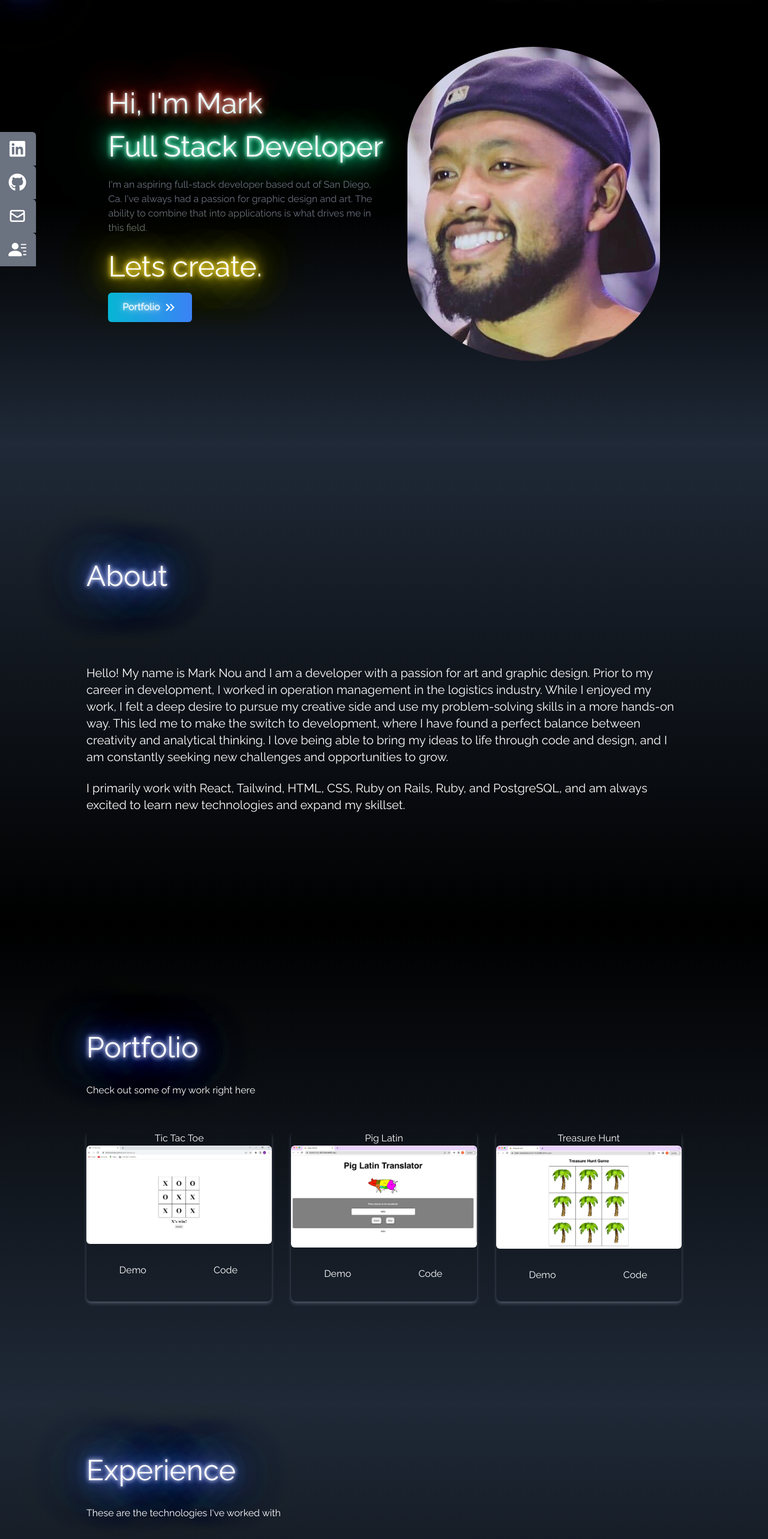
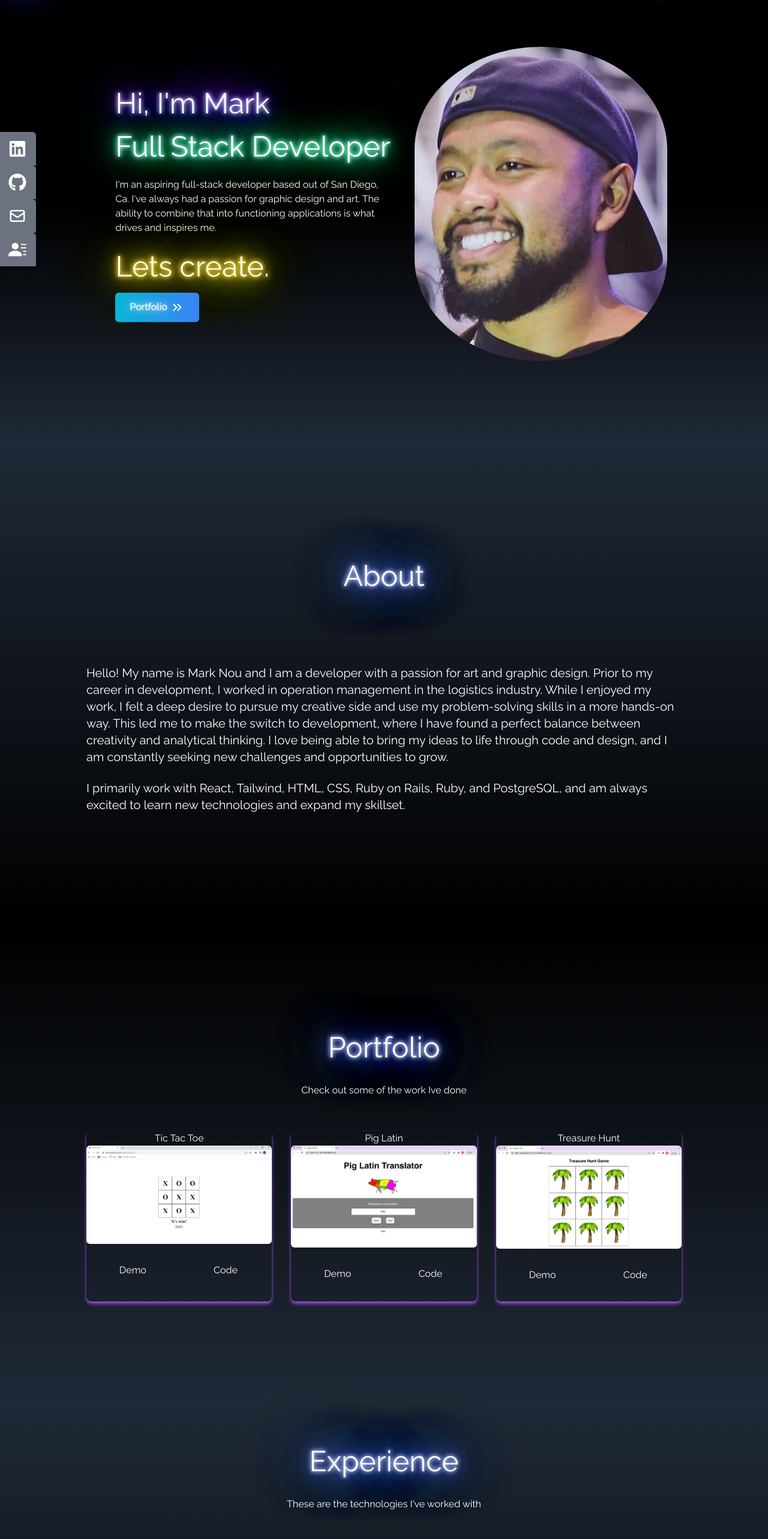
Before and after one commit to MarkNou/portfolio-delpoy, a React (Create React App) app: page / in a window 1280 px wide. Shown: the part 60-2626 px from the top of the page at 60% size. Built offline with nearby package versions, Linux system fonts and the light colour scheme.

Commit message:
demo ready 2.0

```diff
--- a/src/components/About.js
+++ b/src/components/About.js
@@ -6,9 +6,9 @@ const About = () => {
         <div className="max-w-screen-lg p-4 mx-auto flex flex-col justify-center w-full h-full">
 
             <div className='pb-8'>
-                <p className='neon1'>About</p>
+                <p className='neon1 text-center'>About</p>
             </div>
-            <p className='text-xl mt-20 '>
+            <p className='text-xl mt-20'>
             Hello! My name is Mark Nou and I am a developer with a passion for art and graphic design. Prior to my career in development, I worked in operation management in the logistics industry. While I enjoyed my work, I felt a deep desire to pursue my creative side and use my problem-solving skills in a more hands-on way. This led me to make the switch to development, where I have found a perfect balance between creativity and analytical thinking. I love being able to bring my ideas to life through code and design, and I am constantly seeking new challenges and opportunities to grow.
              </p>
              <br />
--- a/src/components/Contact.js
+++ b/src/components/Contact.js
@@ -5,8 +5,8 @@ const Contact = () => {
     <div name="contact" className='w-full h-screen bg-gradient-to-b from-black to-gray-800 p-4 text-white'>
         <div className='flex flex-col p-4 justify-center max-w-screen-lg mx-auto h-full'>
             <div className='pb-8'>
-                <p className='neon1'>Contact</p>
-                <p className='py-6'>Submit the form below to get in touch with me</p>
+                <p className='neon1 text-center'>Contact</p>
+                <p className='py-6 text-center'>Submit the form below to get in touch with me</p>
             </div>
             <div className='flex justify-center items-center'>
                 <form action="https://getform.io/f/5b886b03-27f3-4eca-8f57-20f22242602c"
--- a/src/components/Experience.js
+++ b/src/components/Experience.js
@@ -6,6 +6,8 @@ import reactImage from '../assets/react.png'
 import github from '../assets/github.png'
 import tailwind from '../assets/tailwind.png'
 import illustrator from '../assets/illustrator.png'
+import rails from '../assets/rails.svg'
+import ruby from '../assets/ruby.png'
 
 const Experience = () => {
 
@@ -52,14 +54,26 @@ const Experience = () => {
             title: ' Adobe Illustrator',
             style: 'shadow-amber-500'
         },
+        {
+            id: 10,
+            src: rails,
+            title: ' Ruby on Rails',
+            style: 'shadow-red-500'
+        },
+        {
+            id: 10,
+            src: ruby,
+            title: ' Ruby ',
+            style: 'shadow-red-500'
+        },
     ]
   return (
     <div name='experience' className='bg-gradient-to-b from-gray-800 to-black w-full h-screen'>
         <div className='max-w-screen-lg mx-auto p-4 flex flex-col justify-center w-full h-full text-white'>
             <div>
-                <p className='neon1'>Experience
+                <p className='neon1 text-center'>Experience
                 </p>
-                <p className='py-6'>These are the technologies I've worked with</p>
+                <p className='py-6 text-center'>These are the technologies I've worked with</p>
             </div>
             <div className='w-full grid grid-cols-2 sm:grid-cols-3 gap-8 text-center py-8 px-12 sm:px-0'>
 
--- a/src/components/Home.js
+++ b/src/components/Home.js
@@ -11,13 +11,13 @@ const Home = () => {
       name="home"
       className="h-screen w-full bg-gradient-to-b from-black via-black to-gray-800"
     >
-      <div className="max-w-screen-lg mx-auto flex flex-col items-center justify-center h-full px-4 md:flex-row">
+      <div className="max-w-screen-lg mx-auto flex flex-col items-center justify-center h-full px-4 md:flex-row md:pl-10">
         <div className="flex flex-col justify-center h-full">
         <h2 class='neon4'>Hi, I'm Mark </h2>
           <h2 class='neon'>Full Stack Developer </h2>
-          <p className="text-gray-500 py-4 max-w-md">
+          <p className="text-white py-4 max-w-md">
 
-          I'm an aspiring full-stack developer based out of San Diego, Ca. I've always had a passion for graphic design and art. The ability to combine that into  applications is what drives me in this field.
+          I'm an aspiring full-stack developer based out of San Diego, Ca. I've always had a passion for graphic design and art. The ability to combine that into functioning applications is what drives and inspires me.
           </p>
           <h2 class='neon3'>Lets create. </h2>
 
--- a/src/components/Portfolio.js
+++ b/src/components/Portfolio.js
@@ -35,14 +35,14 @@ const Portfolio = () => {
 
         <div className='max-w-screen-lg p-4 mx-auto flex flex-col justify-center w-full h-full'>
             <div className='pb-8'>
-                <p className='neon1 '> Portfolio</p>
-                <p className='py-6'>Check out some of my work right here</p>
+                <p className='neon1 text-center'> Portfolio</p>
+                <p className='py-6 text-center'>Check out some of the work Ive done</p>
             </div>
 
-            <div className='grid sm:grid-cols-2 md:grid-cols-3 gap-8 px-12 sm:px-0'>
+            <div className='grid sm:grid-cols-2 md:grid-cols-3 gap-8 px-12 sm:px-0 '>
             {
                 portfolios.map(({id, src, url1, url2, title}) => (
-                    <div key={id} className='shadow-md shadow-gray-600 rounded-lg '>
+                    <div key={id} className='shadow-md shadow-purple-500 rounded-lg '>
                         <p className='text-center'>{title}</p>
                     <img src={src} alt='' className='rounded-md duration-200 hover:scale-105' />
                     <div className='flex items-center justify-center'>
--- a/src/index.css
+++ b/src/index.css
@@ -95,13 +95,13 @@
           color: #fff;
           text-shadow:
             0 0 7px #fff,
-            0 0 10px rgb(236, 66, 44),
-            0 0 21px rgb(236, 66, 44),
-            0 0 42px rgb(236, 66, 44),
-            0 0 82px rgb(236, 66, 44),
-            0 0 92px rgb(236, 66, 44),
-            0 0 102px rgb(236, 66, 44),
-            0 0 151px rgb(236, 66, 44);
+            0 0 10px rgb(133, 48, 219),
+            0 0 21px rgb(133, 48, 219),
+            0 0 42px rgb(133, 48, 219),
+            0 0 82px rgb(133, 48, 219),
+            0 0 92px rgb(133, 48, 219),
+            0 0 102px rgb(133, 48, 219),
+            0 0 151px rgb(133, 48, 219);
         }
 
 
```
Also changed, not shown: src/assets/rails.svg (added), src/assets/ruby.png (added).
